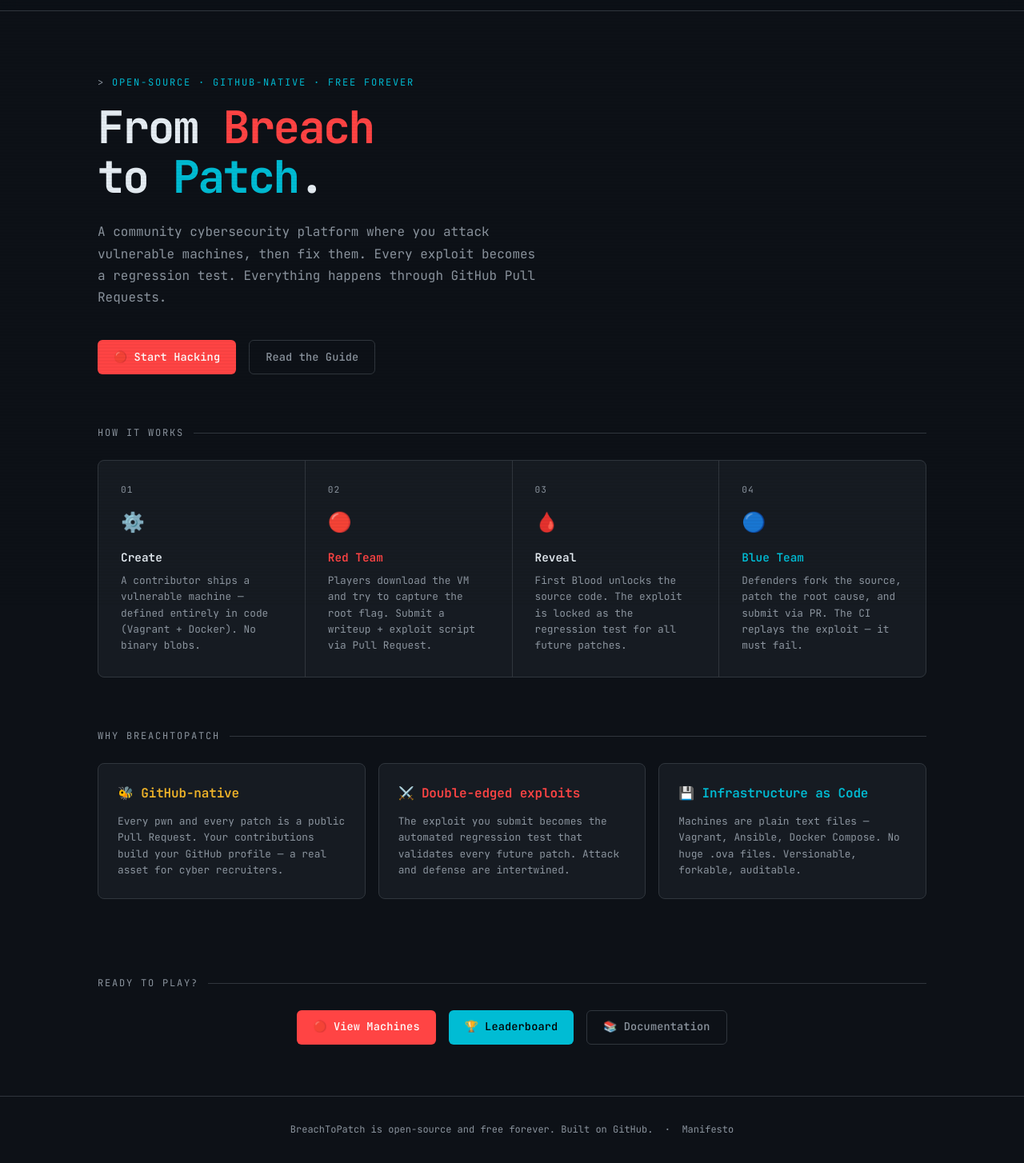
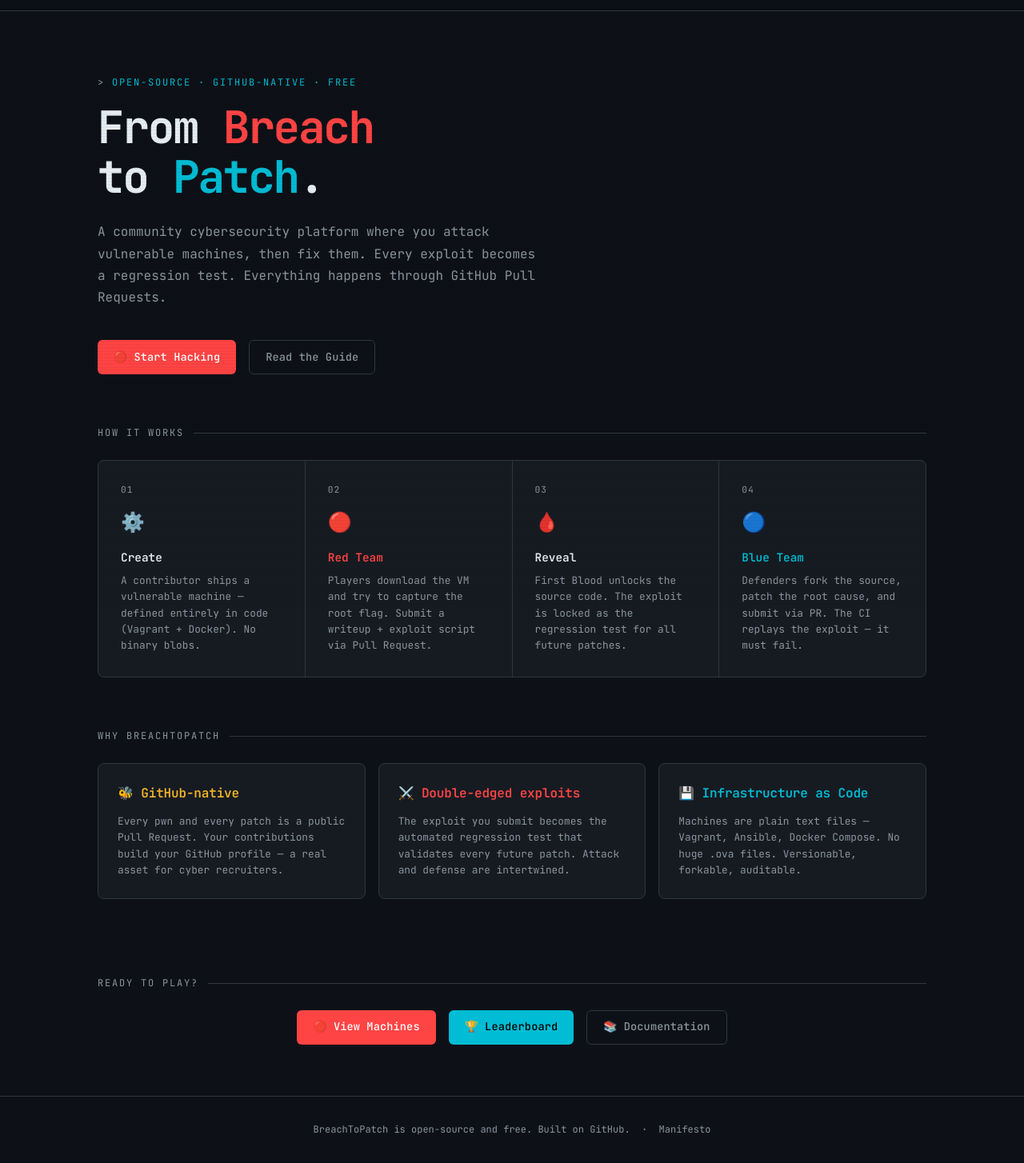
Before and after one commit to BreachToPatch/web-site, a plain HTML site: page index.html in a window 1280 px wide. Shown: the part 42-1496 px from the top of the page at 80% size. Drawn offline with Linux system fonts and the light colour scheme.

Commit message:
change : honestly i dont know if it will be free forever to be honest, sorry

```diff
--- a/index.html
+++ b/index.html
@@ -27,7 +27,7 @@
 
   <!-- Hero -->
   <section class="hero">
-    <p class="hero-eyebrow">Open-source · GitHub-native · Free forever</p>
+    <p class="hero-eyebrow">Open-source · GitHub-native · Free</p>
     <h1 class="hero-title">
       From <span class="breach">Breach</span><br>
       to <span class="patch">Patch</span>.
@@ -106,7 +106,7 @@
 
   <footer class="footer">
     <p>
-      BreachToPatch is open-source and free forever.
+      BreachToPatch is open-source and free.
       Built on <a href="https://github.com/BreachToPatch" target="_blank" rel="noopener">GitHub</a>.
       &nbsp;·&nbsp;
       <a href="https://github.com/BreachToPatch/docs/blob/main/MANIFESTO.md" target="_blank" rel="noopener">Manifesto</a>
```
Also changed, not shown: leaderboard.html (+1 -1 lines), machines.html (+1 -1 lines).
